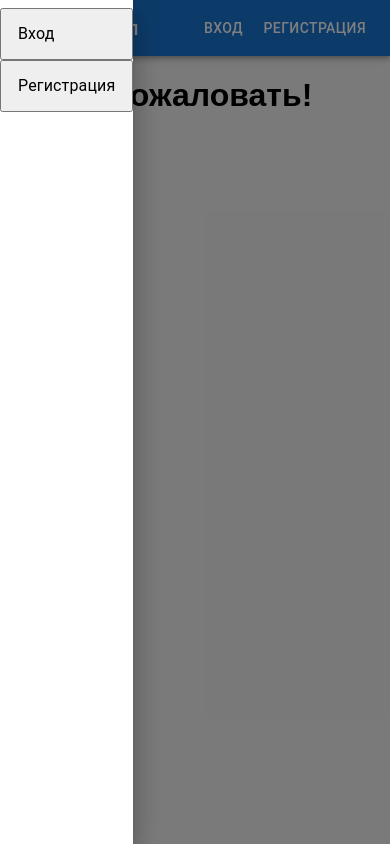
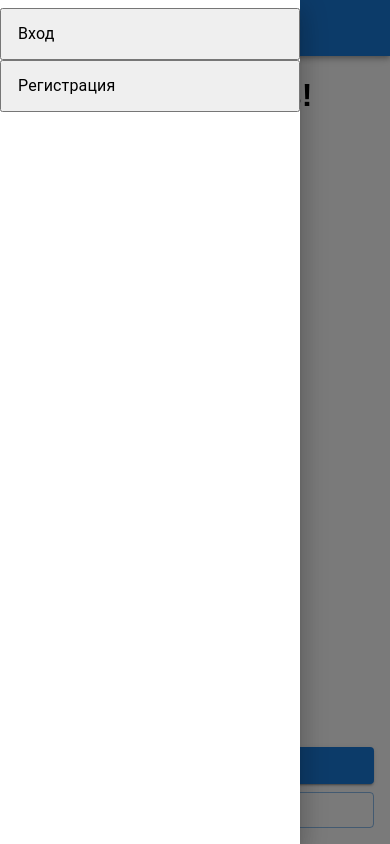
Before and after one commit to ChuvilkoDEV/Diplom, a React app: page / in a window 390 px wide. Both pictures are taken after a click on the button "menu". Built offline with nearby package versions, Linux system fonts and the light colour scheme.

Commit message:
Разделил хедер на компоненты

```diff
--- a/src/1_app/store/store.ts
+++ b/src/1_app/store/store.ts
@@ -1,5 +1,4 @@
 import { configureStore, createSlice } from '@reduxjs/toolkit';
-import { modalReducer } from "@shared/store/modalStyle"
 
 interface AuthState {
   isAuthenticated: boolean;
@@ -27,7 +26,6 @@ export const { login, logout } = authSlice.actions;
 export const store = configureStore({
   reducer: {
     auth: authSlice.reducer,
-    modal: modalReducer,
   },
 });
 
--- a/src/3_widgets/Header/Header.tsx
+++ b/src/3_widgets/Header/Header.tsx
@@ -1,67 +1,31 @@
 import React, { useState } from "react";
-import {
-  AppBar,
-  Toolbar,
-  Typography,
-  IconButton,
-  Drawer,
-  List,
-  ListItem,
-  ListItemText,
-  Button,
-  Modal,
-  Box,
-} from "@mui/material";
-import MenuIcon from "@mui/icons-material/Menu";
 import { LoginForm } from "@features/LoginForm";
 import { RegistrationForm } from "@features/RegistrationForm";
-import { useSelector } from "react-redux";
-import { RootState } from "@app/store/store";
+import { NavBar } from "./ui/NavBar";
+import { DrawerMenu } from "./ui/DrawerMenu";
+import { MobileButtons } from "./ui/MobileButtons";
+import { ModalWrapper } from "@shared/ui/ModalWrapper";
 
 export const Header: React.FC = () => {
   const [openMenu, setOpenMenu] = useState(false);
   const [openLogin, setOpenLogin] = useState(false);
   const [openRegistration, setOpenRegistration] = useState(false);
 
-  const modalStyle = useSelector((state: RootState) => state.modal.modalStyle);
-
   return (
     <>
-      <AppBar position="static">
-        <Toolbar>
-          <IconButton edge="start" color="inherit" aria-label="menu" sx={{ mr: 2 }} onClick={() => setOpenMenu(true)}>
-            <MenuIcon />
-          </IconButton>
-          <Typography variant="h6" component="div" sx={{ flexGrow: 1 }}>
-            Логотип
-          </Typography>
-          <Button color="inherit" onClick={() => setOpenLogin(true)}>Вход</Button>
-          <Button color="inherit" onClick={() => setOpenRegistration(true)}>Регистрация</Button>
-        </Toolbar>
-      </AppBar>
+      <NavBar setOpenMenu={setOpenMenu} setOpenLogin={setOpenLogin} setOpenRegistration={setOpenRegistration} />
 
-      <Drawer anchor="left" open={openMenu} onClose={() => setOpenMenu(false)}>
-        <List>
-          <ListItem component="button" onClick={() => setOpenLogin(true)}>
-            <ListItemText primary="Вход" />
-          </ListItem>
-          <ListItem component="button" onClick={() => setOpenRegistration(true)}>
-            <ListItemText primary="Регистрация" />
-          </ListItem>
-        </List>
-      </Drawer>
+      <DrawerMenu openMenu={openMenu} setOpenMenu={setOpenMenu} setOpenLogin={setOpenLogin} setOpenRegistration={setOpenRegistration} />
 
-      <Modal open={openLogin} onClose={() => setOpenLogin(false)}>
-        <Box sx={modalStyle}>
-          <LoginForm onClose={() => setOpenLogin(false)} />
-        </Box>
-      </Modal>
+      <ModalWrapper open={openLogin} onClose={() => setOpenLogin(false)}>
+        <LoginForm onClose={() => setOpenLogin(false)} />
+      </ModalWrapper>
 
-      <Modal open={openRegistration} onClose={() => setOpenRegistration(false)}>
-        <Box sx={modalStyle}>
-          <RegistrationForm onClose={() => setOpenRegistration(false)} />
-        </Box>
-      </Modal>
+      <ModalWrapper open={openRegistration} onClose={() => setOpenRegistration(false)}>
+        <RegistrationForm onClose={() => setOpenRegistration(false)} />
+      </ModalWrapper>
+
+      <MobileButtons setOpenLogin={setOpenLogin} setOpenRegistration={setOpenRegistration} />
     </>
   );
 };
--- /dev/null
+++ b/src/3_widgets/Header/ui/DrawerMenu.tsx
@@ -0,0 +1,24 @@
+import React from "react";
+import { Drawer, List, ListItem, ListItemText } from "@mui/material";
+
+interface DrawerMenuProps {
+  openMenu: boolean;
+  setOpenMenu: (open: boolean) => void;
+  setOpenLogin: (open: boolean) => void;
+  setOpenRegistration: (open: boolean) => void;
+}
+
+export const DrawerMenu: React.FC<DrawerMenuProps> = ({ openMenu, setOpenMenu, setOpenLogin, setOpenRegistration }) => {
+  return (
+    <Drawer anchor="left" open={openMenu} onClose={() => setOpenMenu(false)} sx={{ "& .MuiDrawer-paper": { width: 300 } }}>
+      <List>
+        <ListItem component="button" onClick={() => setOpenLogin(true)}>
+          <ListItemText primary="Вход" />
+        </ListItem>
+        <ListItem component="button" onClick={() => setOpenRegistration(true)}>
+          <ListItemText primary="Регистрация" />
+        </ListItem>
+      </List>
+    </Drawer>
+  );
+};
--- /dev/null
+++ b/src/3_widgets/Header/ui/MobileButtons.tsx
@@ -0,0 +1,25 @@
+import React from "react";
+import { Box, Button, useMediaQuery, useTheme } from "@mui/material";
+
+interface MobileButtonsProps {
+  setOpenLogin: (open: boolean) => void;
+  setOpenRegistration: (open: boolean) => void;
+}
+
+export const MobileButtons: React.FC<MobileButtonsProps> = ({ setOpenLogin, setOpenRegistration }) => {
+  const theme = useTheme();
+  const isMobile = useMediaQuery(theme.breakpoints.down("sm"));
+
+  if (!isMobile) return null;
+
+  return (
+    <Box sx={{ position: "fixed", bottom: 16, left: 16, right: 16, display: "flex", flexDirection: "column", gap: 1 }}>
+      <Button variant="contained" color="primary" fullWidth onClick={() => setOpenLogin(true)}>
+        Вход
+      </Button>
+      <Button variant="outlined" color="primary" fullWidth onClick={() => setOpenRegistration(true)}>
+        Регистрация
+      </Button>
+    </Box>
+  );
+};
--- /dev/null
+++ b/src/3_widgets/Header/ui/NavBar.tsx
@@ -0,0 +1,35 @@
+import React from "react";
+import { AppBar, Toolbar, Typography, IconButton, Button, useMediaQuery, useTheme } from "@mui/material";
+import MenuIcon from "@mui/icons-material/Menu";
+
+interface NavBarProps {
+  setOpenMenu: (open: boolean) => void;
+  setOpenLogin: (open: boolean) => void;
+  setOpenRegistration: (open: boolean) => void;
+}
+
+export const NavBar: React.FC<NavBarProps> = ({ setOpenMenu, setOpenLogin, setOpenRegistration }) => {
+  const theme = useTheme();
+  const isMobile = useMediaQuery(theme.breakpoints.down("sm"));
+
+  return (
+    <AppBar position="static">
+      <Toolbar>
+        {isMobile && (
+          <IconButton edge="start" color="inherit" aria-label="menu" sx={{ mr: 2 }} onClick={() => setOpenMenu(true)}>
+            <MenuIcon />
+          </IconButton>
+        )}
+        <Typography variant="h6" component="div" sx={{ flexGrow: 1 }}>
+          Логотип
+        </Typography>
+        {!isMobile && (
+          <>
+            <Button color="inherit" onClick={() => setOpenLogin(true)}>Вход</Button>
+            <Button color="inherit" onClick={() => setOpenRegistration(true)}>Регистрация</Button>
+          </>
+        )}
+      </Toolbar>
+    </AppBar>
+  );
+};
--- /dev/null
+++ b/src/6_shared/ui/ModalWrapper.tsx
@@ -0,0 +1,28 @@
+import React from "react";
+import { Modal, Box } from "@mui/material";
+
+interface ModalWrapperProps {
+  open: boolean;
+  onClose: () => void;
+  children: React.ReactNode;
+}
+
+export const ModalWrapper: React.FC<ModalWrapperProps> = ({ open, onClose, children }) => {
+  const modalStyle = {
+    position: "absolute" as "absolute",
+    top: "50%",
+    left: "50%",
+    transform: "translate(-50%, -50%)",
+    width: 400,
+    bgcolor: "background.paper",
+    boxShadow: 24,
+    p: 4,
+    borderRadius: 2,
+  };
+
+  return (
+    <Modal open={open} onClose={onClose}>
+      <Box sx={modalStyle}>{children}</Box>
+    </Modal>
+  );
+};
```
